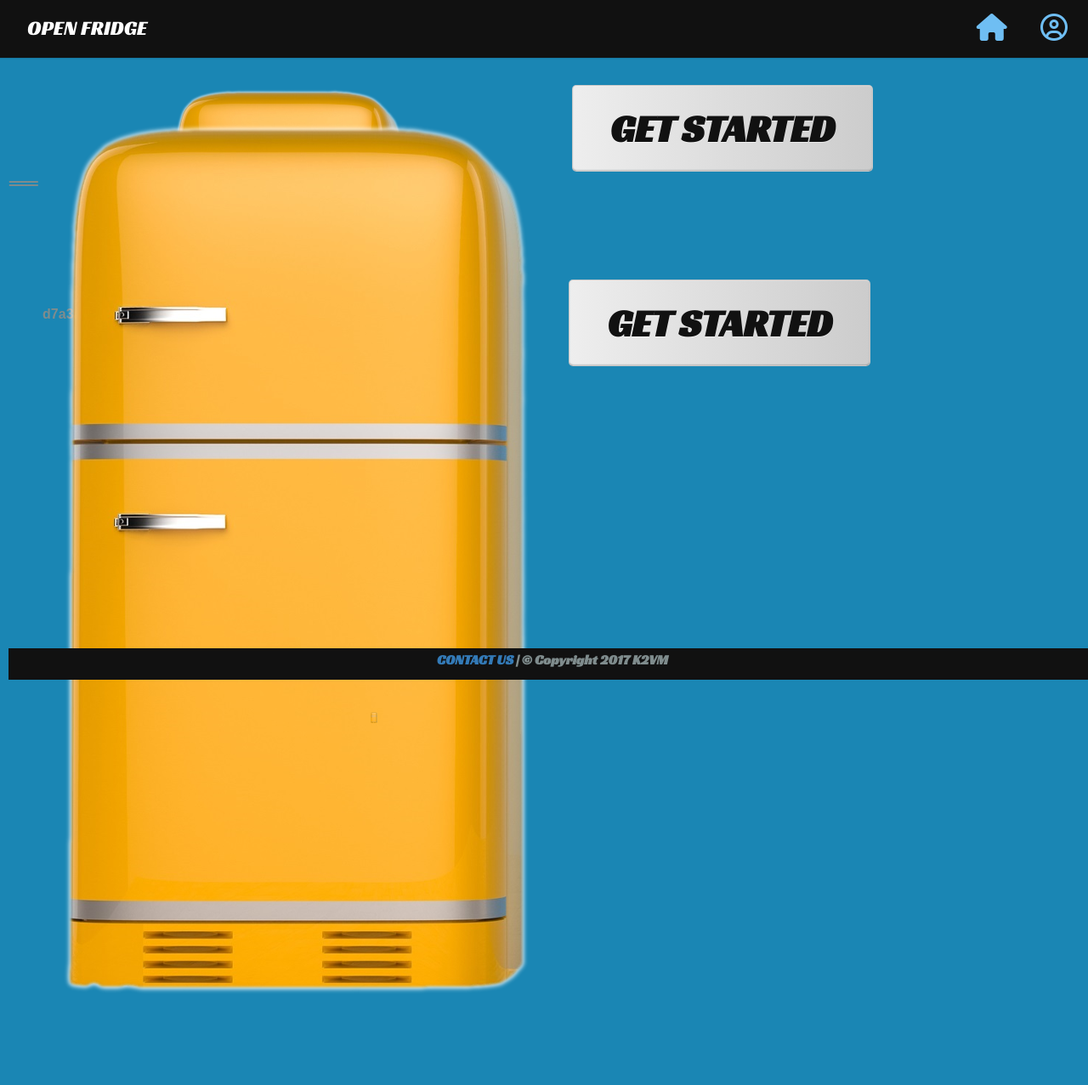
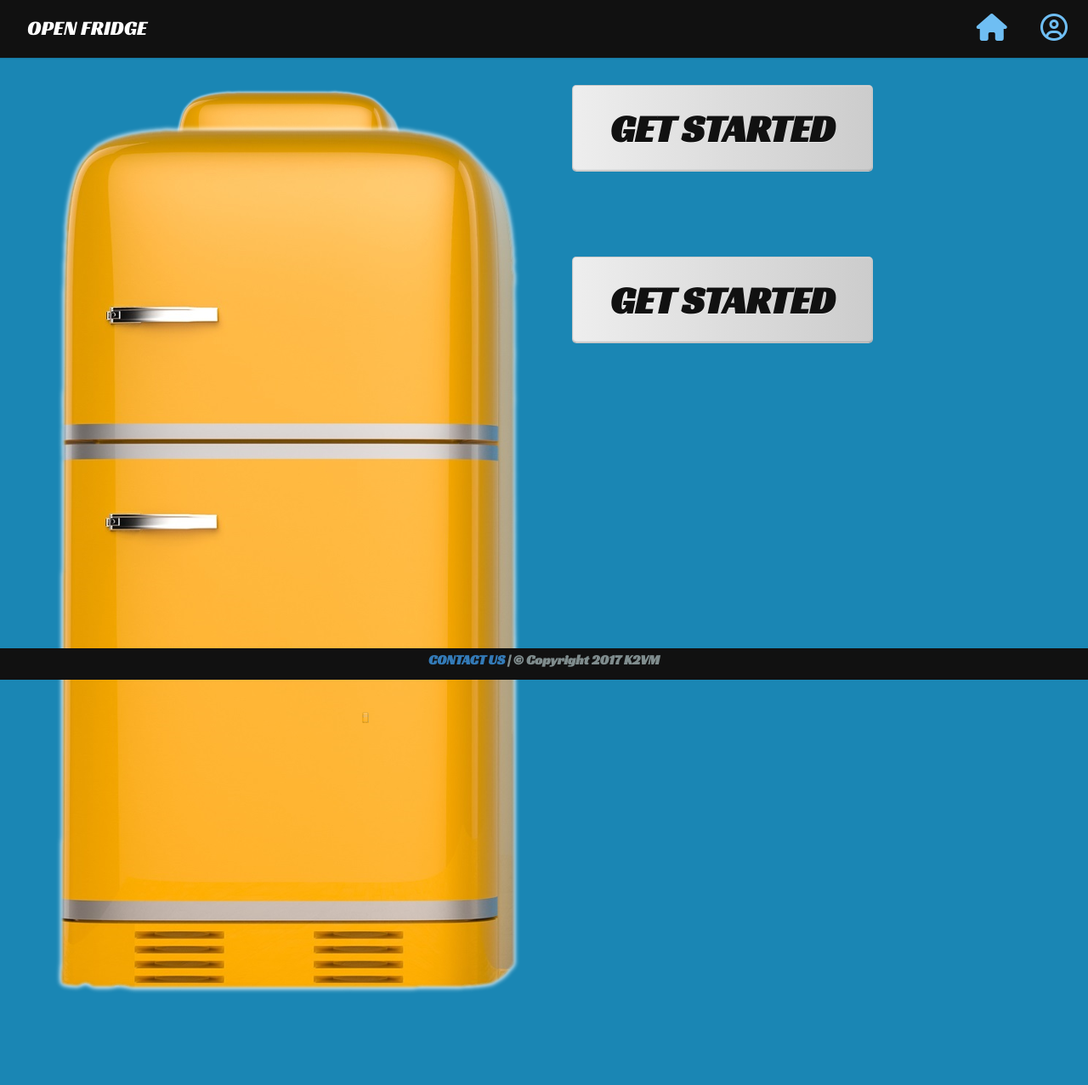
Before and after one commit to melheins/open-fridge-web-app, a PHP site: page / in a window 1280 px wide. Shown: the whole page at 85% size. Run offline with PHP 8.4, Linux system fonts and the light colour scheme; some libraries are stand-ins or nearby versions; some web fonts are replaced.

Commit message:
fixed merge text left

```diff
--- a/assets/css/style.css
+++ b/assets/css/style.css
@@ -92,24 +92,21 @@ legend {
 .fridge-image {
     position: absolute;
     top: 65px;
-<<<<<<< HEAD
-=======
+    < < < < < < < HEAD = = = = = = =
     left: 3px;
->>>>>>> d7a3a2cd88e72e4bc02078685d995504daf88ef9
-    z-index: -100;
+> > > > > > > d7a3a2cd88e72e4bc02078685d995504daf88ef9 z-index: - 100;
 }
 
 .body-text {
     position: relative;
-<<<<<<< HEAD
+    < < < < < < < HEAD
     z-index: 1;
 }
 
 #image-mobile {
     width: 50%;
-=======
-    z-index: 100;
->>>>>>> d7a3a2cd88e72e4bc02078685d995504daf88ef9
+= = = = = = = z-index: 100;
+> > > > > > > d7a3a2cd88e72e4bc02078685d995504daf88ef9
 }
 
 /*
@@ -263,7 +260,6 @@ legend {
 
 /***** MEL UPDATES***/
 
-<<<<<<< HEAD
 .profile-menu {
     position: fixed;
     background-color: #fff;
@@ -274,8 +270,6 @@ legend {
     border-radius: 5px;
 }
 
-=======
->>>>>>> d7a3a2cd88e72e4bc02078685d995504daf88ef9
 .modal-bg {
     background-color: #fff;
     z-index: 3;
--- a/index.html
+++ b/index.html
@@ -47,7 +47,6 @@
         <a href="index.html" class="pure-menu-heading">Open Fridge</a>
     </div>
 </div>
-</div>
 <div class="profile-menu hidden">
     <li id="user-display"></li>
     <ul class="pure-menu-list" id="profile-links">
@@ -81,7 +80,6 @@
             <i class="fa fa-star" aria-hidden="true"></i> Sign In</a>
         <a href="#" class="pure-menu-link" id="create-account-link">
             <i class="fa fa-star" aria-hidden="true"></i> Create Account</a>
-<<<<<<< HEAD
     </form>
 </div>
 <div class="main-body">
@@ -94,13 +92,11 @@
         <div class="fridge-image">
             <img src="assets/images/fridge1.png" id="image-mobile">
         </div>
-=======
-    </form>
+    </div>
 </div>
 <div class="main-body">
     <div class="pure-g">
         <div class="pure-u-md-1-3 body-text">
->>>>>>> d7a3a2cd88e72e4bc02078685d995504daf88ef9
         </div>
         <div class="pure-u-1 pure-u-md-2-3 body-text">
             <a href="main-input.html" id="get-started" class="pure-button get-started-btn">GET STARTED</a>
```
Lines whose indentation alone changed are shown as unchanged.
